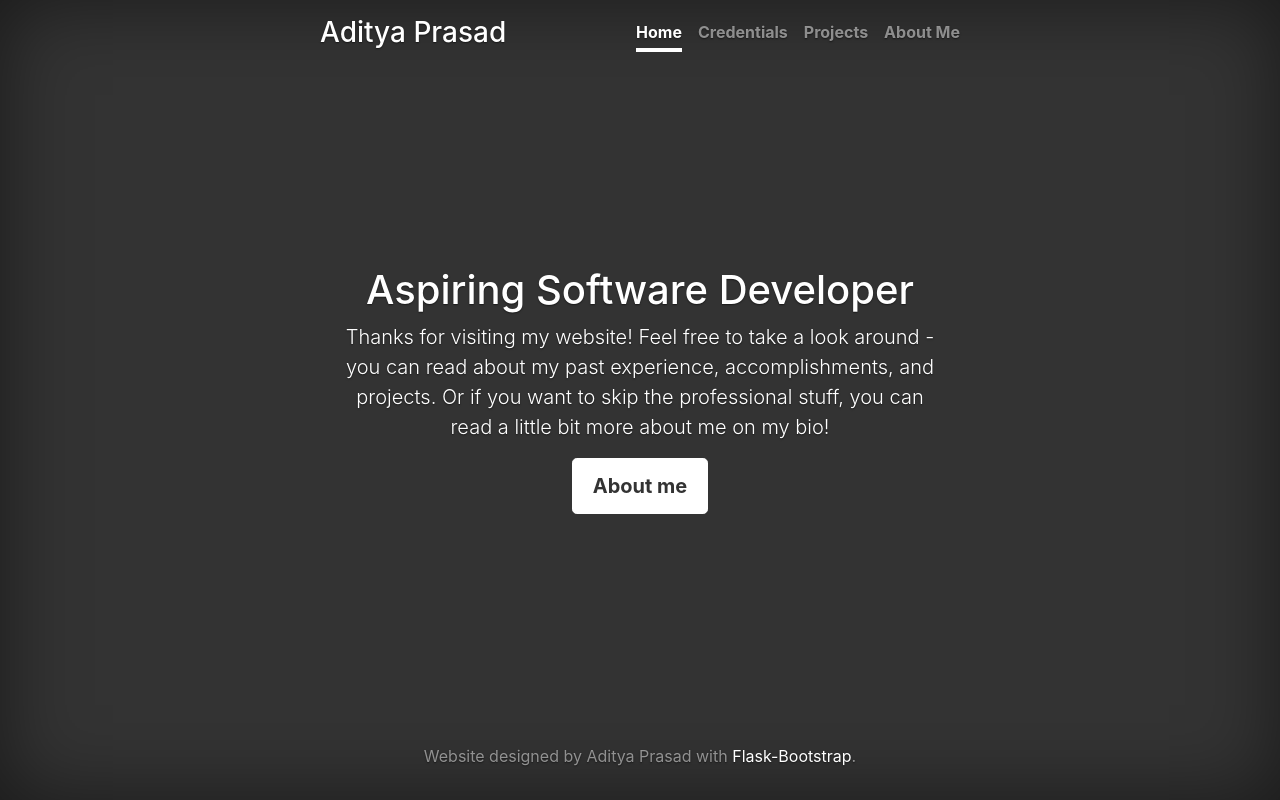
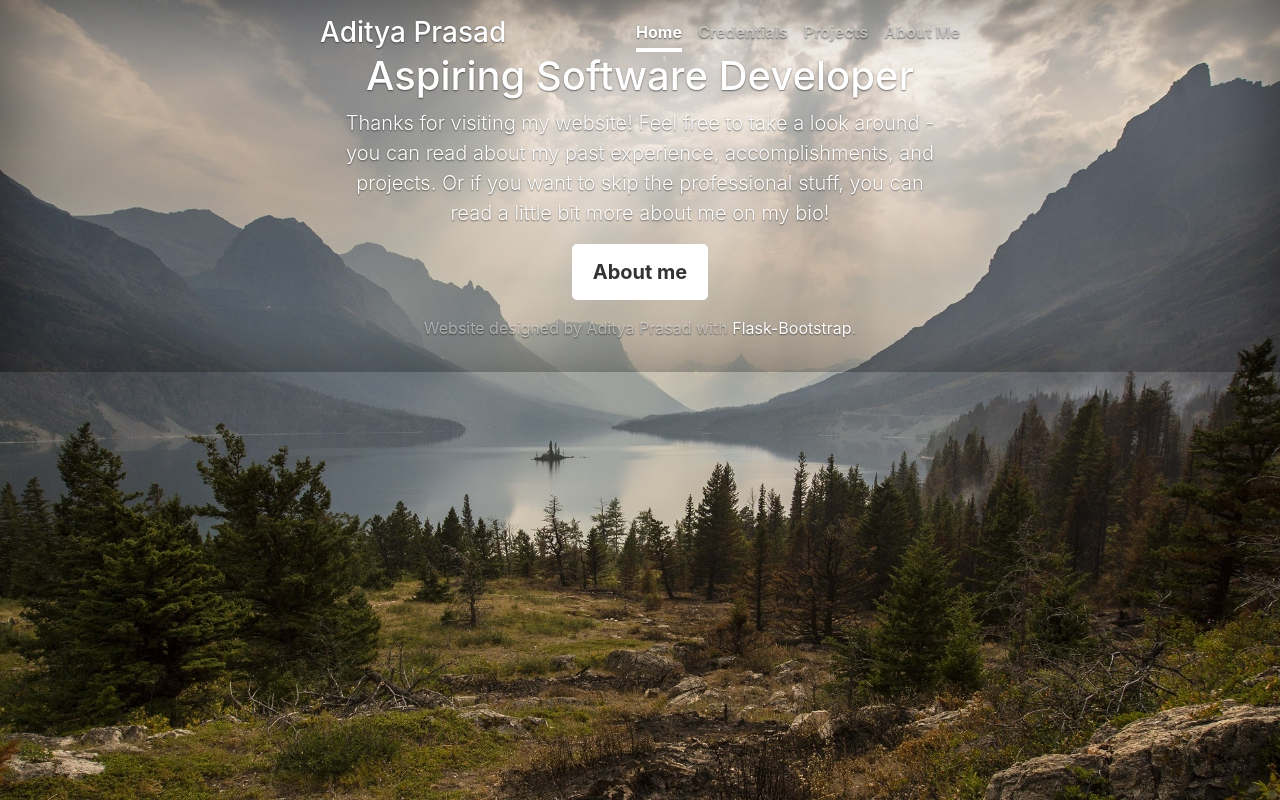
Before and after one commit to AdityaPrasad1/adityaprasad.me, a Flask app: page / in a window 1280 px wide. Run offline with Flask 2, Linux system fonts and the light colour scheme; some libraries are stand-ins or nearby versions.

Commit message:
bg image

```diff
--- a/app/static/css/cover.css
+++ b/app/static/css/cover.css
@@ -26,8 +26,15 @@
 
 html,
 body {
-  height: 100%;
-  background-color: #333;
+  /* height: 100%;
+  background-color: #333; */
+  margin: 0;
+  padding: 0;
+  background: url(../img/bg.jpg) no-repeat center center fixed;
+  -webkit-background-size: cover;
+  -moz-background-size: cover;
+  -o-background-size: cover;
+  background-size: cover;
 }
 
 body {
```
Also changed, not shown: app/static/img/bg.jpg (added).
